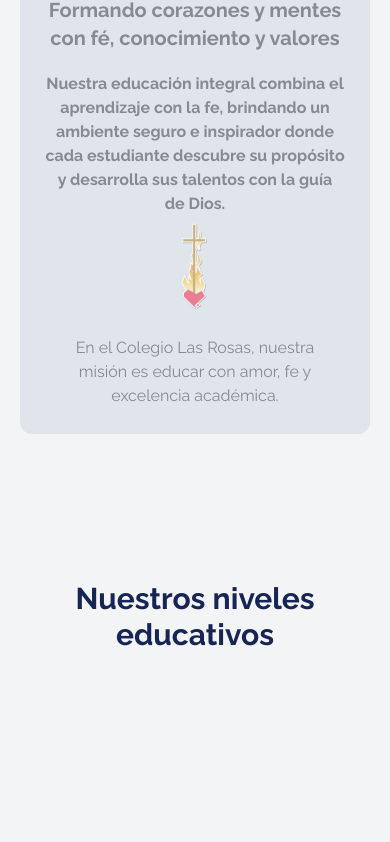
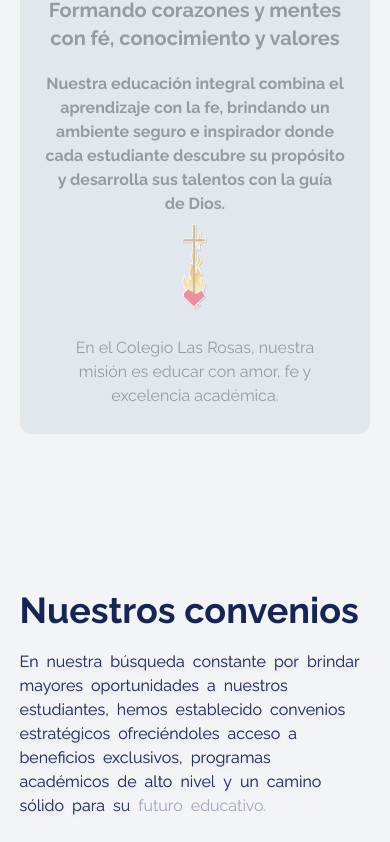
Before and after one commit to misanc21/rosaslanding, a Next.js app: page / in a window 390 px wide. Shown: the part 1155-1997 px from the top of the page. Built offline with nearby package versions, Linux system fonts and the light colour scheme; a web font is replaced by a local one.

Commit message:
new section

```diff
--- a/src/app/page.tsx
+++ b/src/app/page.tsx
@@ -2,6 +2,7 @@ import { WelcomePage } from '../components/home/WelcomePage';
 import { OfertaEducativa } from '../components/home/OfertaEducativa';
 import { HistoryAndVideo } from '@/components/home/HistoryandVideo';
 import { Convenios } from '@/components/home/Convenios';
+import { Talleres } from '../components/home/Talleres';
 
 export default function Home() {
 
@@ -10,8 +11,9 @@ export default function Home() {
       <WelcomePage />
       {/*<StoreGallery />*/}
       <HistoryAndVideo />
+      <Convenios />
       <OfertaEducativa />
-      <Convenios />
+      <Talleres />
     </div>
   );
 }
--- /dev/null
+++ b/src/components/carousel/Carousel.tsx
@@ -0,0 +1,7 @@
+export const Carousel = () => {
+  return (
+    <div>
+      Hello
+    </div>
+  )
+}
--- /dev/null
+++ b/src/components/carousel/CarouselCard.tsx
@@ -0,0 +1,7 @@
+export const CarouselCard = () => {
+  return (
+    <div>
+      carousel card
+    </div>
+  )
+}
--- a/src/components/home/Convenios.tsx
+++ b/src/components/home/Convenios.tsx
@@ -14,7 +14,7 @@ export const Convenios = () => {
         progress={[0, 0.1, 0.8, 0.95]}
         range={[0, 1, 1, 0]}
       >
-        <div className="text-4xl lg:text-7xl text-blue-950 font-bold mb-8 lg:mb-16 text-center">Nuestros convenios</div>
+        <div className="text-4xl lg:text-7xl text-blue-950 font-bold mb-4 lg:mb-8 text-left">Nuestros convenios</div>
         <Paragraph value={"En nuestra búsqueda constante por brindar mayores oportunidades a nuestros estudiantes, hemos establecido convenios estratégicos ofreciéndoles acceso a beneficios exclusivos, programas académicos de alto nivel y un camino sólido para su futuro educativo."} />
         <motion.div
           className="flex flex-col lg:flex-row gap-10 justify-center items-center my-10 lg:my-32"
--- a/src/components/home/OfertaEducativa.tsx
+++ b/src/components/home/OfertaEducativa.tsx
@@ -45,8 +45,8 @@ export const OfertaEducativa = () => {
           opacity,
           y: TranslateY
         }}
-        className='text-center text-3xl md:text-5xl lg:text-7xl font-raleway font-bold text-blue-950 sticky top-14 lg:top-20 h-[25vh]'>
-        Nuestros niveles educativos
+        className='text-left text-4xl md:text-5xl lg:text-7xl font-raleway font-bold text-blue-950 sticky top-14 lg:top-20 h-[25vh]'>
+        Niveles educativos
       </motion.h2>
       <div ref={ref}>
         {ofertas &&
--- /dev/null
+++ b/src/components/home/Talleres.tsx
@@ -0,0 +1,20 @@
+import { OpacityWrapper } from "../motion/OpacityWrapper"
+import Paragraph from "../motion/Paragraph"
+export const Talleres = () => {
+  return (
+    <div className="mx-auto w-full max-w-[90%] lg:max-w-full h-screen flex flex-col justify-start items-center font-raleway" id="talleres-section">
+      <OpacityWrapper
+        progress={[0, 0.1, 0.8, 0.95]}
+        range={[0, 1, 1, 0]}
+      >
+        <h2 className='text-left text-4xl md:text-5xl lg:text-7xl font-raleway font-bold text-blue-950 h-auto lg:h-[12vh] mb-4'>
+          Talleres
+        </h2>
+        <Paragraph value={"Nuestros talleres están diseñados para despertar la creatividad, fortalecer el pensamiento crítico y fomentar el trabajo en equipo."} />
+        <div className="flex-col-reverse lg:flex-row w-full mb-10 flex justify-center items-center font-raleway text-gray-900 p-5 gap-5 pt-2 lg:pt-5">
+
+        </div>
+      </OpacityWrapper>
+    </div>
+  )
+}
--- a/src/components/motion/Paragraph.tsx
+++ b/src/components/motion/Paragraph.tsx
@@ -17,7 +17,7 @@ export default function Paragraph({ value }: ParagraphProps) {
   const words = value.split(" ");
   return (
     <motion.p
-      className="flex text-xl lg:text-4xl text-balance max-w-[1200px] flex-wrap items-center justify-center leading-relaxed drop-shadow-md"
+      className="flex text-balance lg:text-2xl max-w-[1200px] flex-wrap items-center justify-start leading-relaxed drop-shadow-md"
       ref={element}
       style={{ opacity: scrollYProgress, lineHeight: 1 }}
     >
```
